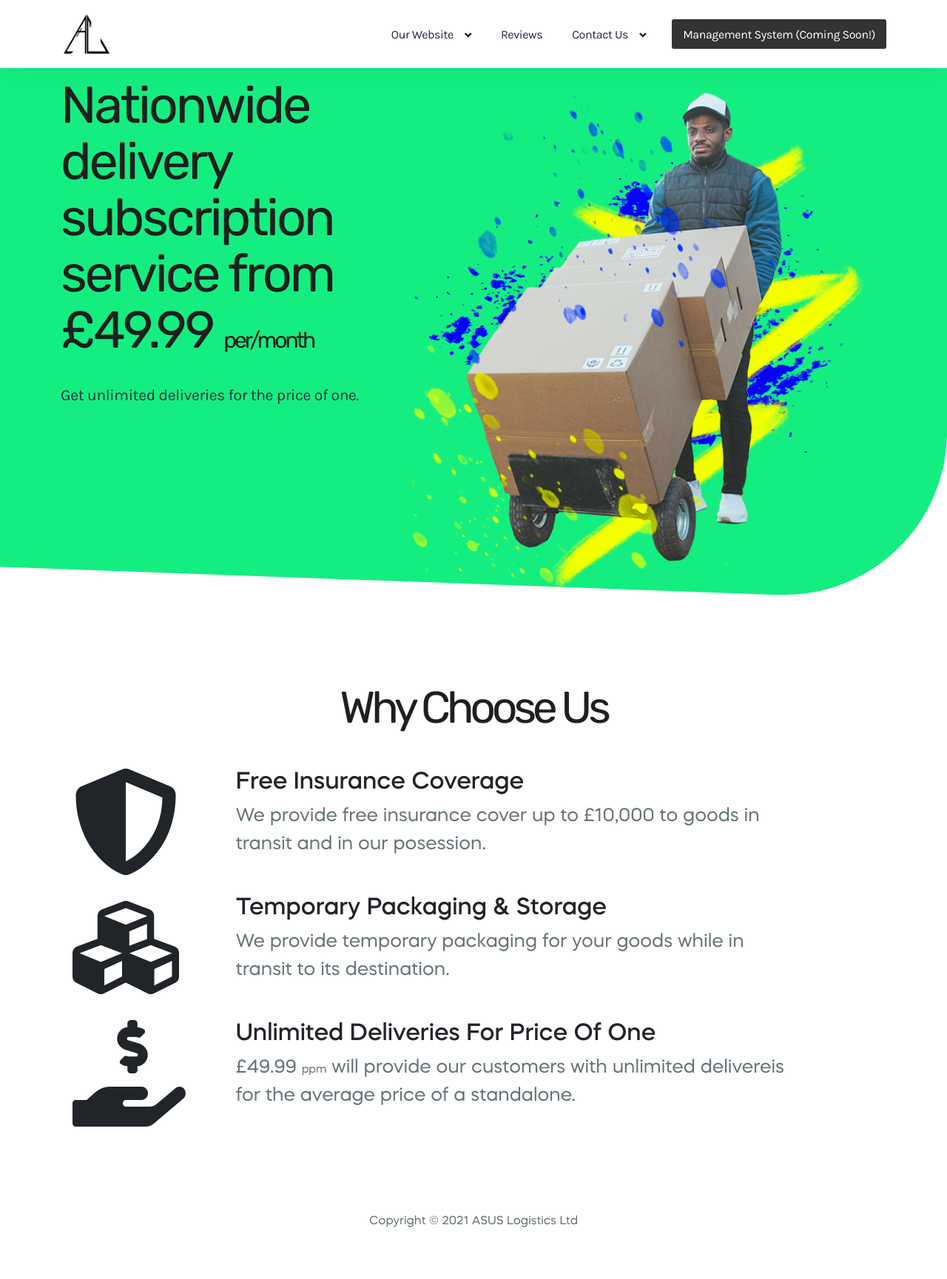
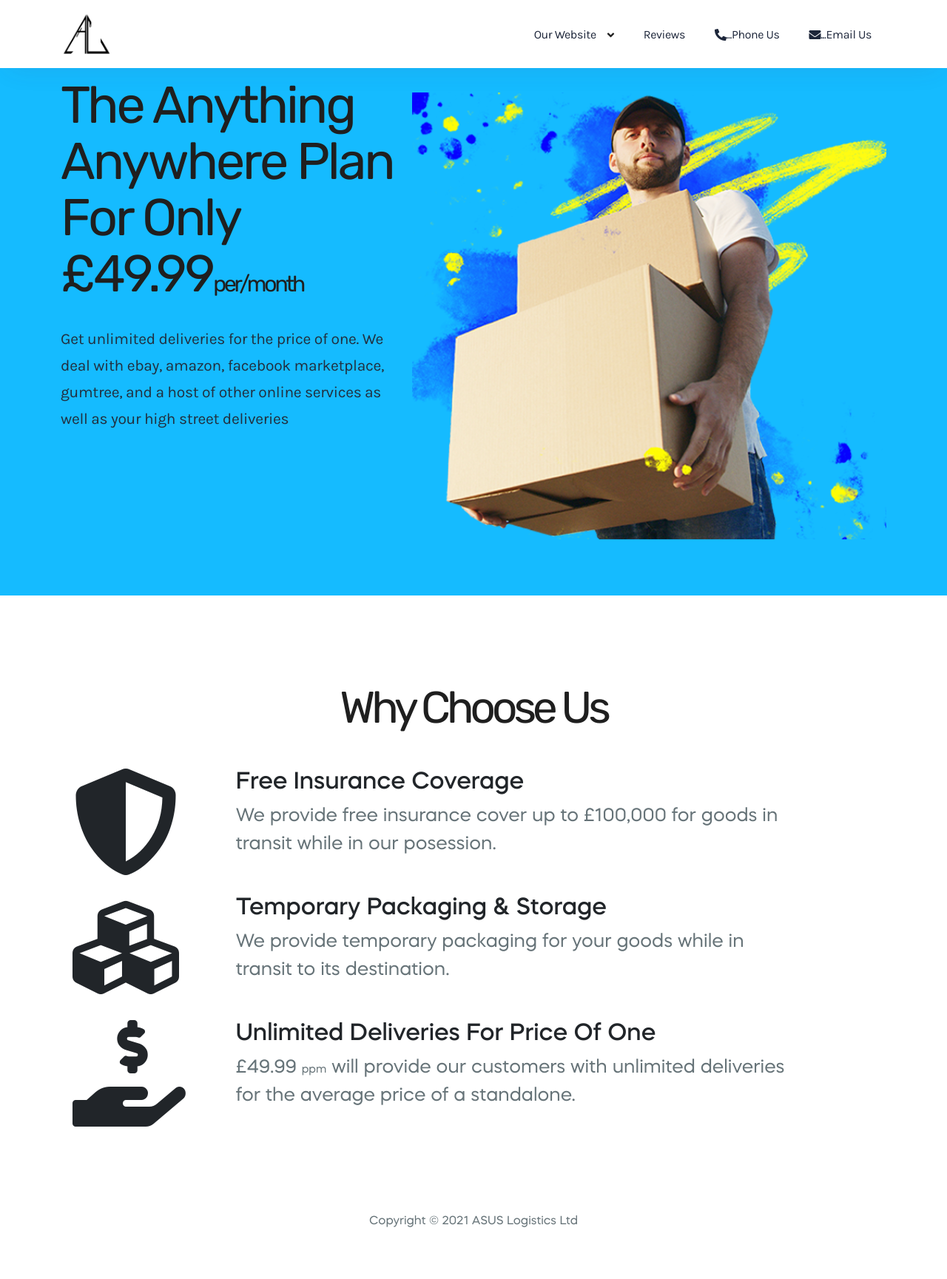
Before and after one commit to AsusLogistics/website, a Django app: page / in a window 1280 px wide. Shown: the whole page at 74% size. Run offline with Django 3.2, Linux system fonts and the light colour scheme; some libraries are stand-ins or nearby versions.

Commit message:
changed to blue background

```diff
--- a/AsusLogistic/templates/Landing Page.html
+++ b/AsusLogistic/templates/Landing Page.html
@@ -82,25 +82,18 @@
             <li class="nav-item">
               <a target="_blank" href="https://www.trustpilot.com/review/asuslogistics.com" class="nav-link-item">Reviews</a>
             </li>
-            <li class="nav-item nav-item-has-children">
-              <a href="#" class="nav-link-item drop-trigger">Contact Us<i class="fas fa-angle-down"></i>
-              </a>
-              <ul class="sub-menu" id="submenu-9">
-                <li class="sub-menu--item">
-                  <a class="" href="tel:123-456-7890">Phone Us</a>
+
+            <li class="nav-item">
+                  <a class="nav-link-item" href="tel:01213140348"> <ii class="fas fa-phone-alt"></ii>...Phone Us</a>
                 </li>
-                <li class="sub-menu--item">
-                  <a class="" href="mailto:name@email.com">Email Us</a>
+                <li class="nav-item">
+                  <a class="nav-link-item" href="mailto:enquiries@asuslogistics.com"><ii class="fas fa-envelope"></ii>...Email Us</a>
                 </li>
               </ul>
-            </li>
-          </ul>
         </nav>
       </div>
       <div class="header-btn header-btn-l-14 ms-auto d-none d-xs-inline-flex">
-        <a target="_blank" class="btn btn trail-btn focus-reset" onclick="openPayPal()">
-
-
+    <!--    <a target="_blank" class="btn btn trail-btn focus-reset" onclick="openPayPal()">
           Management System (Coming Soon!)
         </a>
       </div>
@@ -119,8 +112,8 @@
     <div class="row position-relative justify-content-center">
       <div class="col-xl-5 col-lg-6 col-md-8 col-sm-10 pr-0 " data-aos="fade-right" data-aos-duration="800" data-aos-once="true">
         <div class="content">
-          <h1>Nationwide delivery subscription service from £49.99 <small>per/month</small></h1>
-          <p> Get unlimited deliveries for the price of one.</p>
+          <h1>The Anything Anywhere Plan For Only £49.99<small>per/month</small></h1>
+          <p> Get unlimited deliveries for the price of one. We deal with ebay, amazon, facebook marketplace, gumtree, and a host of other online services as well as your high street deliveries</p>
           <div id="paypal-button-container-P-19573805F0426720DMGCRGCA"></div>
 <script src="https://www.paypal.com/sdk/js?client-id=Afdwp58_6daFCjcSPv3QAcKEaTTfCU2fYHPz_pCUq91BhayUOSuDHLBEQk-oUl8qV9ZE4zU4MkEK2pMY&vault=true&intent=subscription" data-sdk-integration-source="button-factory"></script>
 <script>
@@ -148,8 +141,8 @@
         <div class="banner-image-l-14">
           <!--  <img src="{% static 'media/Box.png' %}" alt="" class="w-100 mt-xl-n10"> -->
           <img class="mySlides" src="{% static 'media/Box.png' %}" style="width:100%">
-          <img class="mySlides" src="{% static 'media/Trol2.png' %}" style="width:100%">
-          <img class="mySlides" src="{% static 'media/Trol2.png' %}" style="width:100%">
+        <!--  <img class="mySlides" src="{% static 'media/Trol2.png' %}" style="width:100%">
+          <img class="mySlides" src="{% static 'media/Trol2.png' %}" style="width:100%"> -->
         </div>
       </div>
     </div>
@@ -193,7 +186,7 @@
 
         <div class="column2">
         <h2>Free Insurance Coverage</h2>
-        <p> We provide free insurance cover up to £10,000 to goods in transit and in our posession.</p>
+        <p> We provide free insurance cover up to £100,000 for goods in transit while in our posession.</p>
 
       </div>
     </div>
@@ -222,7 +215,7 @@
 
         <div class="column2">
           <h2>Unlimited Deliveries For Price Of One</h2>
-          <p>£49.99 <small>ppm</small> will provide our customers with unlimited delivereis for the average price of a standalone.</p>
+          <p>£49.99 <small>ppm</small> will provide our customers with unlimited deliveries for the average price of a standalone.</p>
 
       </div>
     </div>
@@ -241,6 +234,7 @@
 <!-- Activation Script -->
 <script src="{% static 'js/custom.js' %}"></script>
 
+<!--
 <script>
   var myIndex = 0;
   carousel();
@@ -256,7 +250,7 @@
     x[myIndex-1].style.display = "block";
     setTimeout(carousel, 6000); // Change image every 2 seconds
   }
-</script>
+</script> -->
 <script src="//code.tidio.co/ullomih3xdlzxooimhv74srkelszgdfj.js" async></script>
 </body>
 
```
Also changed, not shown: AsusLogistic/static/main.css (+21 -21 lines), AsusLogistic/static/svg/hero-bg.svg, AsusLogistic/static/svg/hero-bg1.svg (added).
